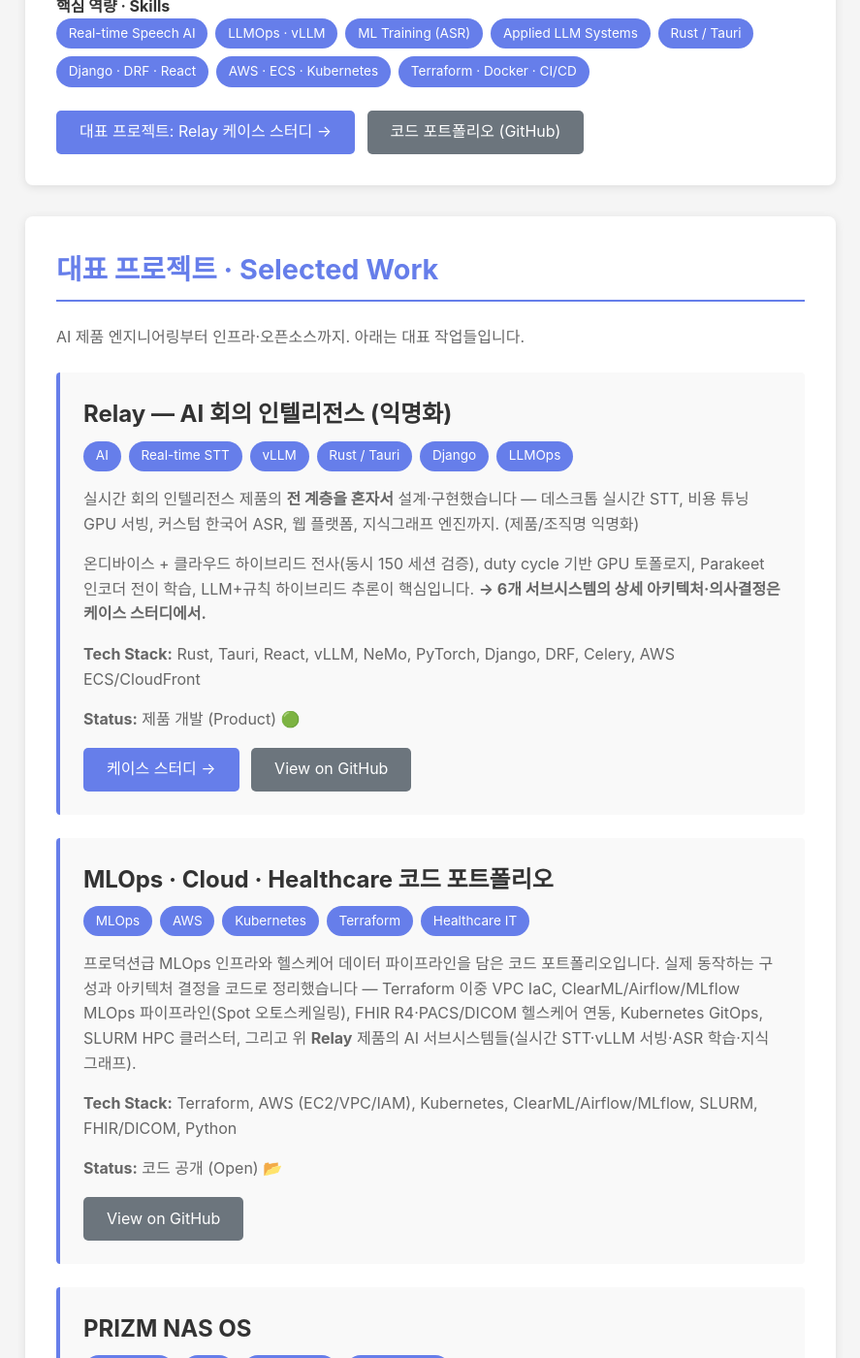
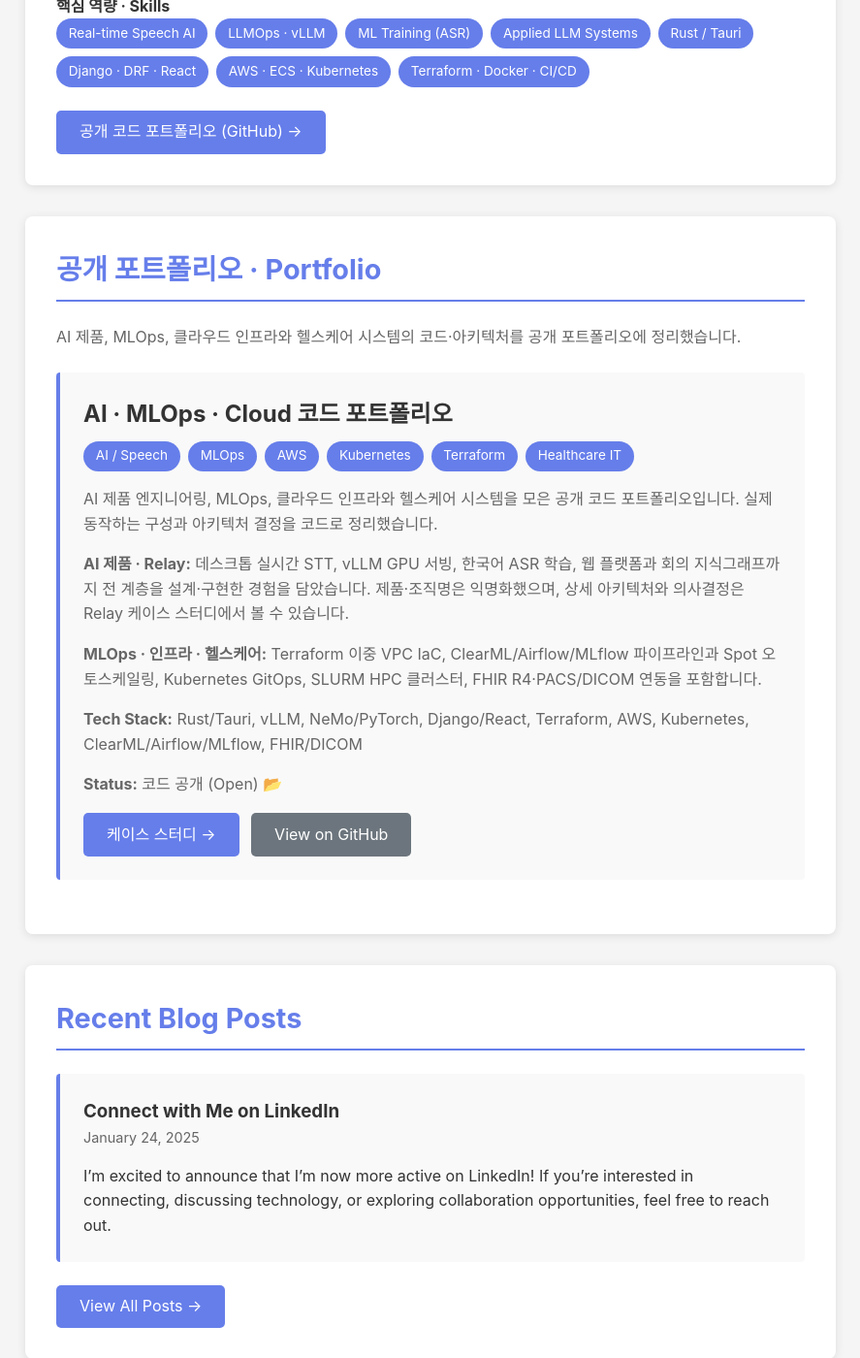
Before and after one commit to PrizmCaptCore/prizmcaptcore.github.io, a Jekyll site: the page built from index.html, in a window 1280 px wide and 1400 px high, scrolled down 763 px. Shown: the whole window at 97% size, without its empty margins (196-1083 px from the left). Built offline with Jekyll 4.4.1, drawn with Linux system fonts in a browser that asks for light colours; some of the changed text lies outside the part shown.

Commit message:
Show only the public portfolio on the website

```diff
--- a/_config.yml
+++ b/_config.yml
@@ -17,6 +17,7 @@
 exclude:
   - Gemfile
   - Gemfile.lock
+  - index.html.backup
   - node_modules
   - vendor/bundle/
   - vendor/cache/
--- a/_layouts/default.html
+++ b/_layouts/default.html
@@ -20,7 +20,7 @@
             <nav class="main-nav">
                 <a href="{{ '/' | relative_url }}">Home</a>
                 <a href="{{ '/blog/' | relative_url }}">Blog</a>
-                <a href="{{ '/projects/' | relative_url }}">Projects</a>
+                <a href="{{ '/projects/' | relative_url }}">Portfolio</a>
             </nav>
         </header>
 
--- a/_projects/mlops-cloud-portfolio.md
+++ b/_projects/mlops-cloud-portfolio.md
@@ -1,18 +1,25 @@
 ---
-title: "MLOps · Cloud · Healthcare 코드 포트폴리오"
+title: "AI · MLOps · Cloud 코드 포트폴리오"
 tags:
+  - AI / Speech
   - MLOps
   - AWS
   - Kubernetes
   - Terraform
   - Healthcare IT
-tech_stack: "Terraform, AWS (EC2/VPC/IAM), Kubernetes, ClearML/Airflow/MLflow, SLURM, FHIR/DICOM, Python"
+tech_stack: "Rust/Tauri, vLLM, NeMo/PyTorch, Django/React, Terraform, AWS, Kubernetes, ClearML/Airflow/MLflow, FHIR/DICOM"
 status: "코드 공개 (Open) 📂"
 github_url: "https://github.com/PrizmCaptCore/portfolio"
-order: 1
+case_study_url: "/relay/"
+order: 0
 ---
 
-프로덕션급 MLOps 인프라와 헬스케어 데이터 파이프라인을 담은 코드 포트폴리오입니다. 실제 동작하는
-구성과 아키텍처 결정을 코드로 정리했습니다 — Terraform 이중 VPC IaC, ClearML/Airflow/MLflow
-MLOps 파이프라인(Spot 오토스케일링), FHIR R4·PACS/DICOM 헬스케어 연동, Kubernetes GitOps,
-SLURM HPC 클러스터, 그리고 위 **Relay** 제품의 AI 서브시스템들(실시간 STT·vLLM 서빙·ASR 학습·지식그래프).
+AI 제품 엔지니어링, MLOps, 클라우드 인프라와 헬스케어 시스템을 모은 공개 코드 포트폴리오입니다.
+실제 동작하는 구성과 아키텍처 결정을 코드로 정리했습니다.
+
+**AI 제품 · Relay:** 데스크톱 실시간 STT, vLLM GPU 서빙, 한국어 ASR 학습, 웹 플랫폼과
+회의 지식그래프까지 전 계층을 설계·구현한 경험을 담았습니다. 제품·조직명은 익명화했으며,
+상세 아키텍처와 의사결정은 Relay 케이스 스터디에서 볼 수 있습니다.
+
+**MLOps · 인프라 · 헬스케어:** Terraform 이중 VPC IaC, ClearML/Airflow/MLflow 파이프라인과
+Spot 오토스케일링, Kubernetes GitOps, SLURM HPC 클러스터, FHIR R4·PACS/DICOM 연동을 포함합니다.
--- a/_projects/relay-ai-meeting-intelligence.md
+++ /dev/null
@@ -1,22 +0,0 @@
----
-title: "Relay — AI 회의 인텔리전스 (익명화)"
-tags:
-  - AI
-  - Real-time STT
-  - vLLM
-  - Rust / Tauri
-  - Django
-  - LLMOps
-tech_stack: "Rust, Tauri, React, vLLM, NeMo, PyTorch, Django, DRF, Celery, AWS ECS/CloudFront"
-status: "제품 개발 (Product) 🟢"
-github_url: "https://github.com/PrizmCaptCore/portfolio"
-case_study_url: "/relay/"
-order: 0
----
-
-실시간 회의 인텔리전스 제품의 **전 계층을 혼자서** 설계·구현했습니다 — 데스크톱 실시간 STT,
-비용 튜닝 GPU 서빙, 커스텀 한국어 ASR, 웹 플랫폼, 지식그래프 엔진까지. (제품/조직명 익명화)
-
-온디바이스 + 클라우드 하이브리드 전사(동시 150 세션 검증), duty cycle 기반 GPU 토폴로지,
-Parakeet 인코더 전이 학습, LLM+규칙 하이브리드 추론이 핵심입니다.
-**→ 6개 서브시스템의 상세 아키텍처·의사결정은 케이스 스터디에서.**
--- a/index.html
+++ b/index.html
@@ -30,15 +30,14 @@
     </div>
 
     <div style="margin-top: 1.5rem;">
-        <a href="{{ '/relay/' | relative_url }}" class="btn">대표 프로젝트: Relay 케이스 스터디 →</a>
-        <a href="https://github.com/PrizmCaptCore/portfolio" class="btn btn-secondary" target="_blank">코드 포트폴리오 (GitHub)</a>
+        <a href="https://github.com/PrizmCaptCore/portfolio" class="btn" target="_blank">공개 코드 포트폴리오 (GitHub) →</a>
     </div>
 </div>
 
 <div class="section">
-    <h2>대표 프로젝트 · Selected Work</h2>
+    <h2>공개 포트폴리오 · Portfolio</h2>
     <p style="color: var(--text-secondary); margin-bottom: 1.5rem;">
-        AI 제품 엔지니어링부터 인프라·오픈소스까지. 아래는 대표 작업들입니다.
+        AI 제품, MLOps, 클라우드 인프라와 헬스케어 시스템의 코드·아키텍처를 공개 포트폴리오에 정리했습니다.
     </p>
 
     {% assign sorted_projects = site.projects | sort: 'order' %}
```
Also changed, not shown: _posts/2025-01-24-connect-with-me-on-linkedin.md (+2 -2 lines), _projects/mllight.md (deleted, +0 -16 lines), _projects/prizm-nas-os.md (deleted, +0 -17 lines), projects/index.html (+4 -3 lines), README.md.
